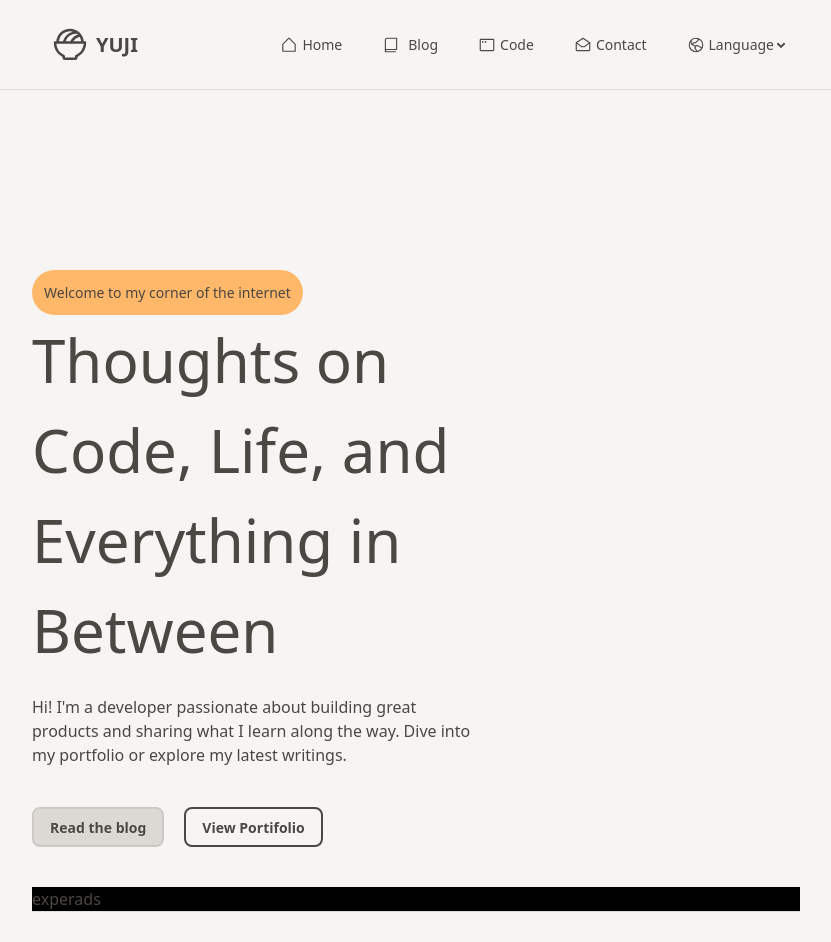
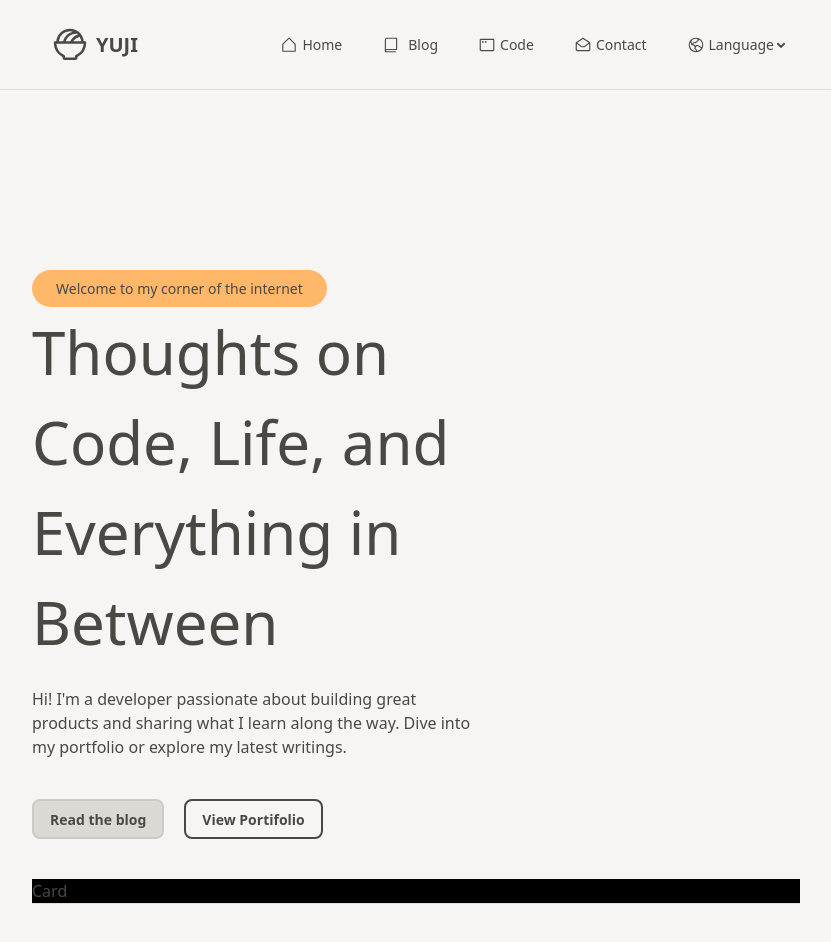
Before and after one commit to GabrielYujiYasuda/Portfolio, a React (Vite) app: page / in a window 1280 px wide. Shown: the top 942 px of the page, without its empty margins (224-1055 px from the left). Built offline with nearby package versions, Linux system fonts and the light colour scheme.

Commit message:
feat: update IntroducerBanner badge UI and add Card component

```diff
--- /dev/null
+++ b/src/components/Card.tsx
@@ -0,0 +1,9 @@
+const Card = () => {
+  return (
+    <div>
+      <div>Card</div>
+    </div>
+  );
+};
+
+export default Card;
--- a/src/pages/home/ExperienceSection.tsx
+++ b/src/pages/home/ExperienceSection.tsx
@@ -1,7 +1,11 @@
+import Card from "../../components/Card";
+
 const ExperienceSection = () => {
   return (
     <div className="bg-black mt-10">
-      <div>experads</div>
+      <div>
+        <Card />
+      </div>
     </div>
   );
 };
--- a/src/pages/home/IntroducerBanner.tsx
+++ b/src/pages/home/IntroducerBanner.tsx
@@ -1,7 +1,7 @@
 const IntroducerBanner = () => {
   return (
     <div className=" mt-45 w-[59%]">
-      <div className="text-[14px] bg-orange-300 p-3 rounded-full w-fit">Welcome to my corner of the internet</div>
+      <div className="text-[14px] bg-orange-300 p-2 px-6 rounded-full w-fit">Welcome to my corner of the internet</div>
       <div className="text-[60px]">Thoughts on Code, Life, and Everything in Between</div>
       <div className="mt-5">
         Hi! I'm a developer passionate about building great products and sharing what I learn along the way. Dive into
```
